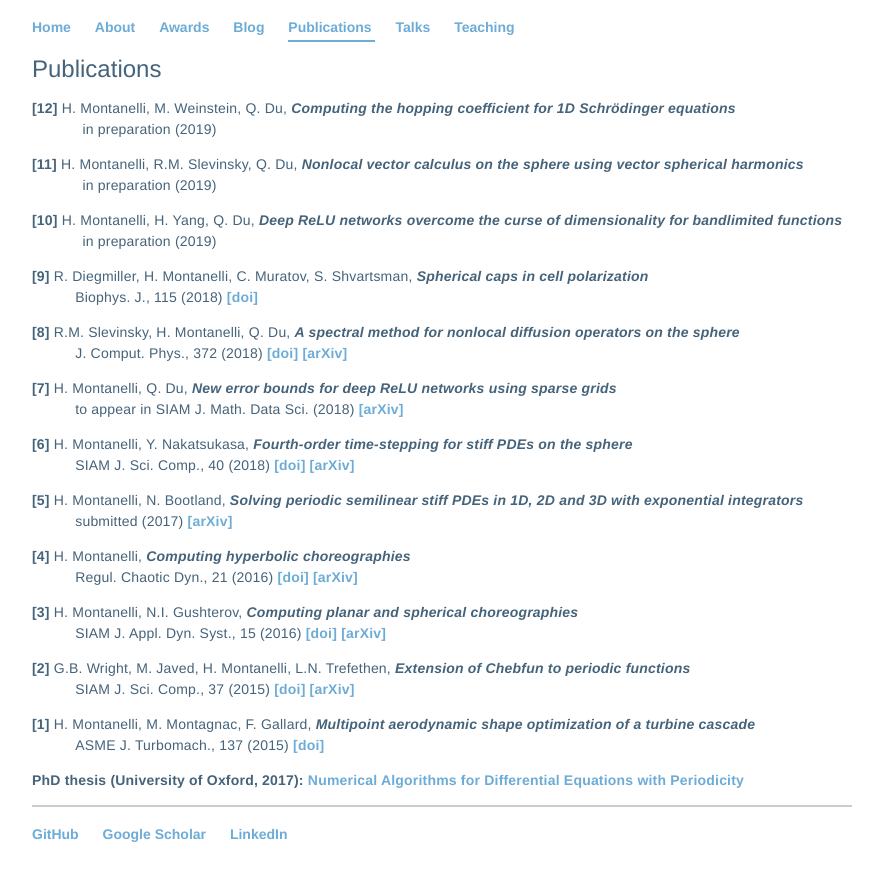
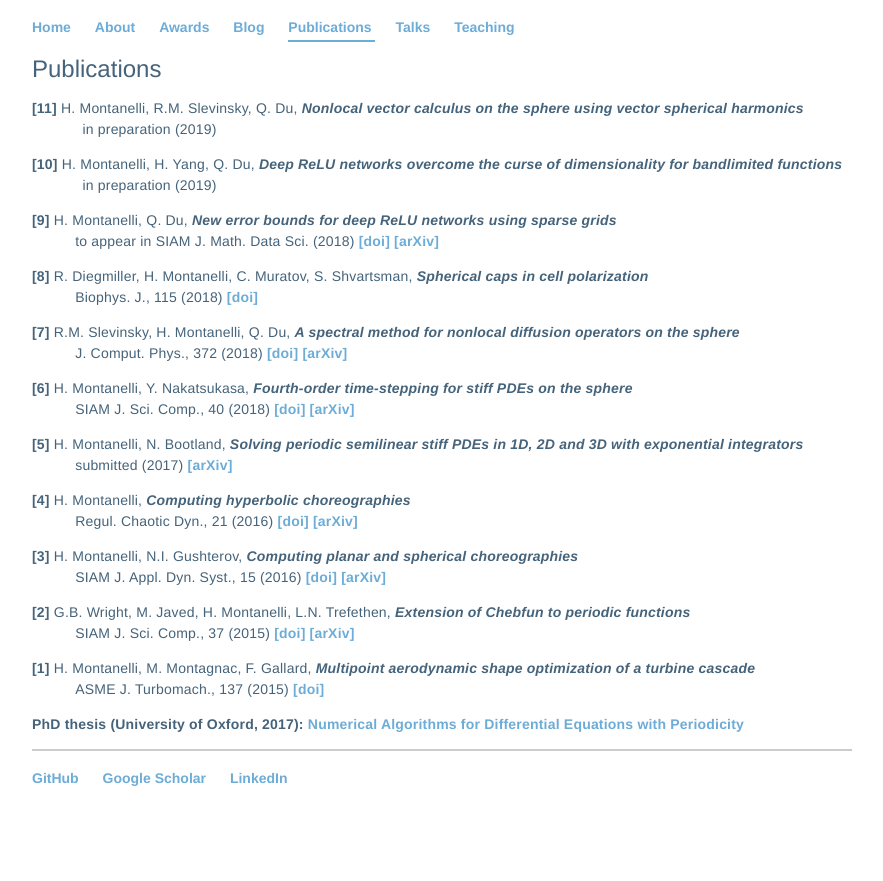
Before and after one commit to Hadrien-Montanelli/Hadrien-Montanelli.github.io, a Jekyll site: the page built from publications/index.html, in a window 1280 px wide. Shown: the top 881 px of the page, without its empty margins (198-1081 px from the left). Built offline with Jekyll 4.4.1, drawn with Linux system fonts in a browser that asks for light colours.

Commit message:
Update index.html

```diff
--- a/publications/index.html
+++ b/publications/index.html
@@ -4,10 +4,6 @@ title: Publications
 ---
 <div class="blurb">
 	<h1>Publications</h1>
-
-	<p><b>[12]</b> H. Montanelli, M. Weinstein, Q. Du, <i><b>Computing the hopping coefficient for 1D Schr&ouml;dinger equations</b></i>
-	<br>&ensp;&ensp;&ensp;&ensp;&ensp;&ensp;&ensp;in preparation (2019)
-	<p>
 
 	<p><b>[11]</b> H. Montanelli, R.M. Slevinsky, Q. Du, <i><b>Nonlocal vector calculus on the sphere using vector spherical harmonics</b></i>
 	<br>&ensp;&ensp;&ensp;&ensp;&ensp;&ensp;&ensp;in preparation (2019)
@@ -17,16 +13,16 @@ title: Publications
 	<br>&ensp;&ensp;&ensp;&ensp;&ensp;&ensp;&ensp;in preparation (2019)
 	<p>
 
-	<p><b>[9]</b> R. Diegmiller, H. Montanelli, C. Muratov, S. Shvartsman, <i><b>Spherical caps in cell polarization</b></i>
+	<p><b>[9]</b> H. Montanelli, Q. Du, <i><b>New error bounds for deep ReLU networks using sparse grids</b></i>
+	<br>&ensp;&ensp;&ensp;&ensp;&ensp;&ensp;to appear in SIAM J. Math. Data Sci. (2018) <a href="https://epubs.siam.org/doi/abs/10.1137/18M1189336">[doi]</a> <a href="http://arxiv.org/pdf/1712.08688.pdf">[arXiv]</a>
+	<p>
+
+	<p><b>[8]</b> R. Diegmiller, H. Montanelli, C. Muratov, S. Shvartsman, <i><b>Spherical caps in cell polarization</b></i>
 	<br>&ensp;&ensp;&ensp;&ensp;&ensp;&ensp;Biophys. J., 115 (2018) <a href="http://www.cell.com/biophysj/fulltext/S0006-3495(18)30672-6">[doi]</a>
 	<p>
 
-	<p><b>[8]</b> R.M. Slevinsky, H. Montanelli, Q. Du, <i><b>A spectral method for nonlocal diffusion operators on the sphere</b></i>
+	<p><b>[7]</b> R.M. Slevinsky, H. Montanelli, Q. Du, <i><b>A spectral method for nonlocal diffusion operators on the sphere</b></i>
 	<br>&ensp;&ensp;&ensp;&ensp;&ensp;&ensp;J. Comput. Phys., 372 (2018) <a href="http://www.sciencedirect.com/science/article/pii/S0021999118304029">[doi]</a> <a href="http://arxiv.org/pdf/1801.04902.pdf">[arXiv]</a>
-	<p>
-
-	<p><b>[7]</b> H. Montanelli, Q. Du, <i><b>New error bounds for deep ReLU networks using sparse grids</b></i>
-	<br>&ensp;&ensp;&ensp;&ensp;&ensp;&ensp;to appear in SIAM J. Math. Data Sci. (2018) <a href="http://arxiv.org/pdf/1712.08688.pdf">[arXiv]</a>
 	<p>
 
 	<p><b>[6]</b> H. Montanelli, Y. Nakatsukasa, <i><b>Fourth-order time-stepping for stiff PDEs on the sphere</b></i>
@@ -45,9 +41,9 @@ title: Publications
 	<br>&ensp;&ensp;&ensp;&ensp;&ensp;&ensp;SIAM J. Appl. Dyn. Syst., 15 (2016) <a href="http://epubs.siam.org/doi/abs/10.1137/15M1024652">[doi]</a> <a href="http://arxiv.org/pdf/1505.04848.pdf">[arXiv]</a>
 	<p>
 
-    <p><b>[2]</b> G.B. Wright, M. Javed, H. Montanelli, L.N. Trefethen, <i><b>Extension of Chebfun to periodic functions</b></i>
-    <br>&ensp;&ensp;&ensp;&ensp;&ensp;&ensp;SIAM J. Sci. Comp., 37 (2015) <a href="http://epubs.siam.org/doi/10.1137/141001007">[doi]</a> <a href="http://arxiv.org/pdf/1511.00166.pdf">[arXiv]</a>
-    <p>
+    	<p><b>[2]</b> G.B. Wright, M. Javed, H. Montanelli, L.N. Trefethen, <i><b>Extension of Chebfun to periodic functions</b></i>
+    	<br>&ensp;&ensp;&ensp;&ensp;&ensp;&ensp;SIAM J. Sci. Comp., 37 (2015) <a href="http://epubs.siam.org/doi/10.1137/141001007">[doi]</a> <a href="http://arxiv.org/pdf/1511.00166.pdf">[arXiv]</a>
+    	<p>
 
 	<p><b>[1]</b> H. Montanelli, M. Montagnac, F. Gallard, <i><b>Multipoint aerodynamic shape optimization of a turbine cascade</b></i>
 	<br>&ensp;&ensp;&ensp;&ensp;&ensp;&ensp;ASME J. Turbomach., 137 (2015) <a href="http://turbomachinery.asmedigitalcollection.asme.org/article.aspx?articleid=2203826">[doi]</a>
```
